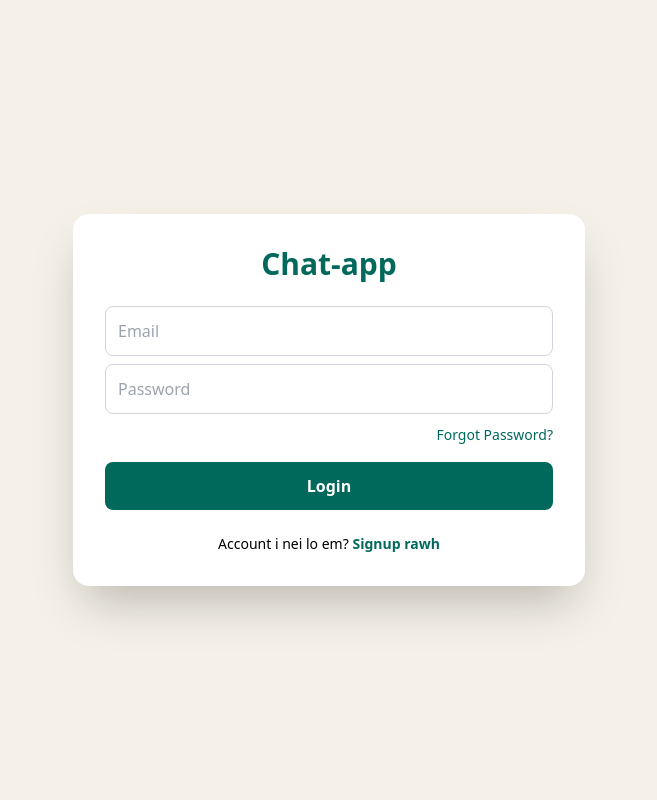
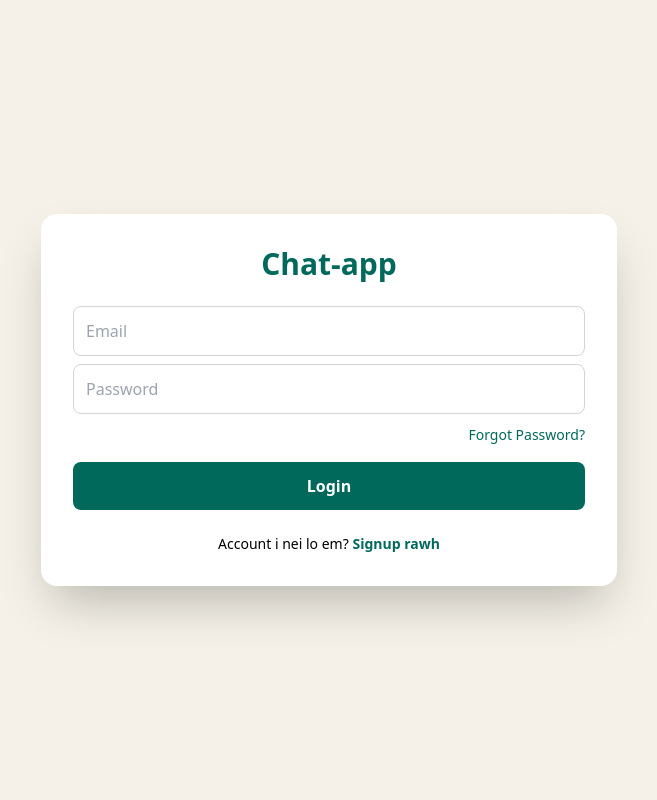
Before and after one commit to nghaka123/Chat-app, a Flask app: page / in a window 1280 px wide. Shown: the whole page, without its empty margins (311-968 px from the left). Run offline with Flask 3, Linux system fonts and the light colour scheme; some libraries are stand-ins or nearby versions.

Commit message:
Update login.html

```diff
--- a/templates/login.html
+++ b/templates/login.html
@@ -4,9 +4,9 @@
   <title>Login - Chat-app</title>
   <script src="https://cdn.tailwindcss.com"></script>
 </head>
-<body class="bg-[#F5F1E8] flex items-center justify-center min-h-screen p-6">
+<body class="bg-[#F5F1E8] flex items-center justify-center min-h-screen p-2">
 
-  <div class="bg-white p-8 rounded-2xl shadow-2xl w-full max-w-lg">
+  <div class="bg-white p-8 rounded-2xl shadow-2xl w-full max-w-xl">
 
     <h1 class="text-3xl font-bold text-center mb-6 text-[#00695C]">Chat-app</h1>
 
```
